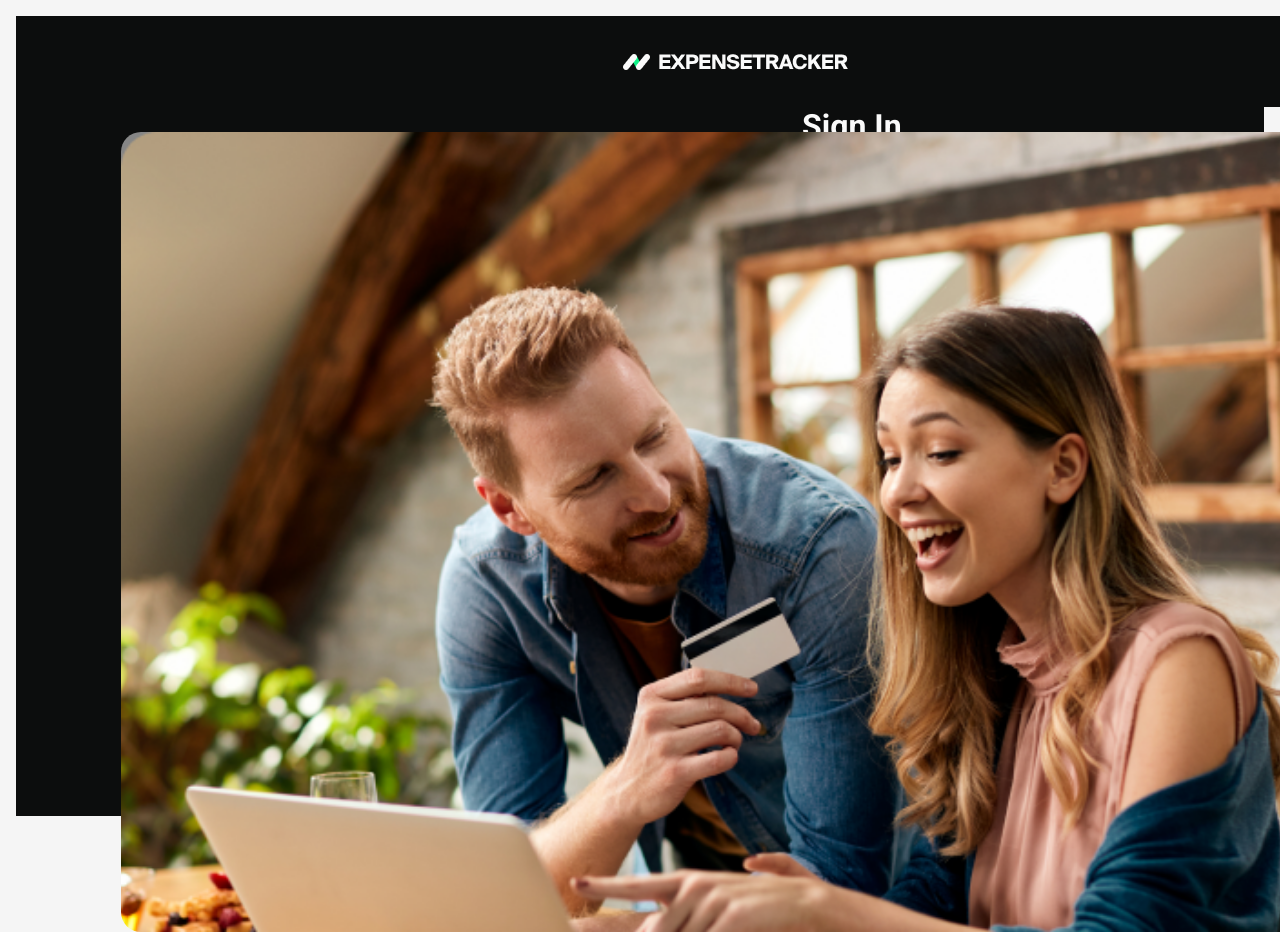
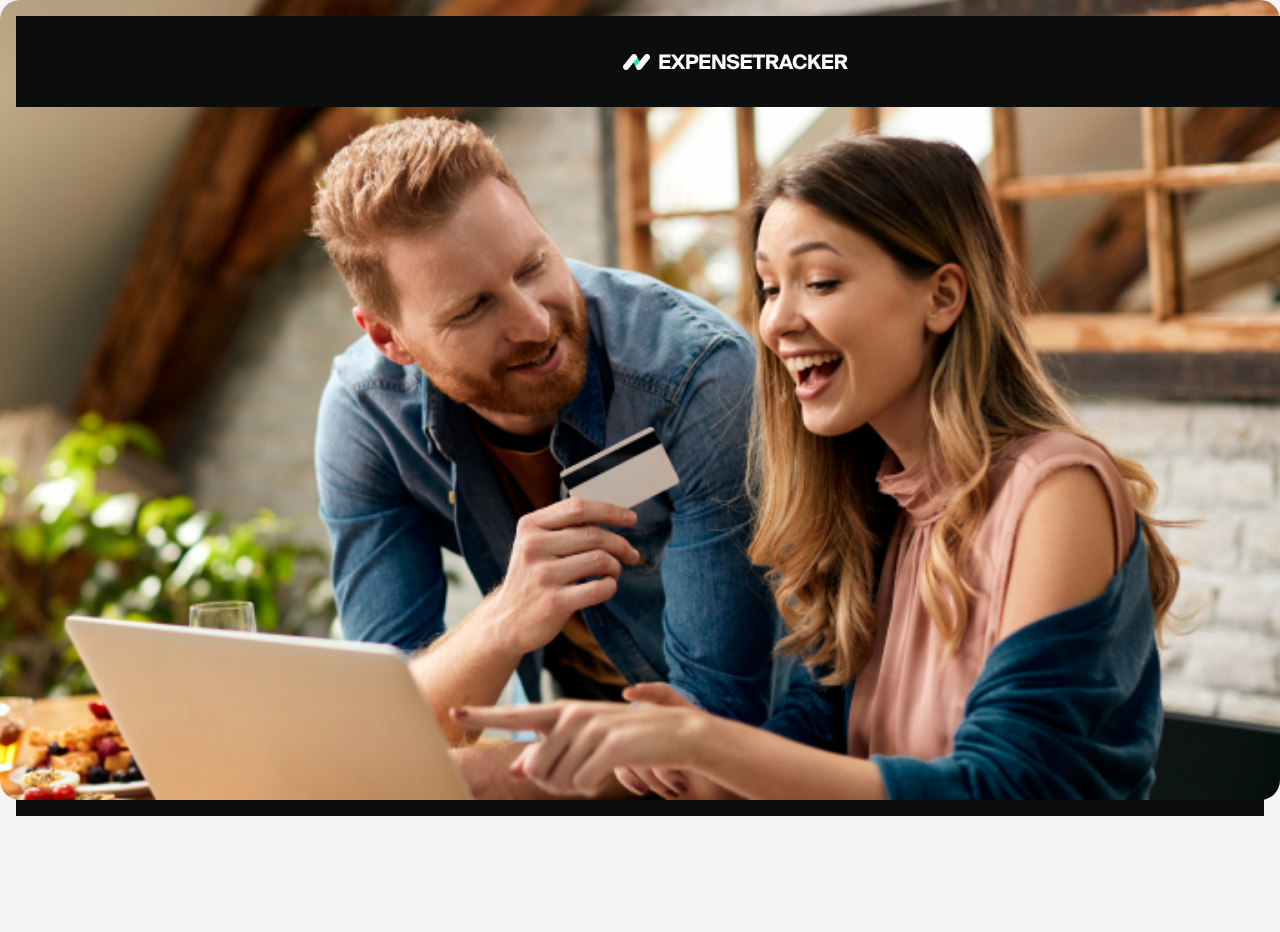
Before and after one commit to Reuelle/expense-tracker, a React (Create React App) app: page /expense-tracker/login in a window 1280 px wide. Shown: the top 932 px of the page. After the commit the page ends 832 px from the top, so only its background shows below. Built offline with nearby package versions, Linux system fonts and the light colour scheme.

Commit message:
Update Decoration.module.css

```diff
--- a/src/components/Decoration/Decoration.module.css
+++ b/src/components/Decoration/Decoration.module.css
@@ -1,16 +1,14 @@
-/* src/components/DecorationComponent/DecorationComponent.module.css */
-
 .backgroundImage {
-  position: absolute;
+  position: fixed; /* Ensures the background image stays in place */
   top: 0;
   left: 0;
-  width: 100%; /* Set width to 100% */
-  height: 100%; /* Set height to 100% */
+  width: 100%; /* Fill the entire width */
+  height: 100%; /* Fill the entire height */
+  background-image: url('path-to-your-image.jpg'); /* Specify the image URL */
   background-size: cover;
   background-repeat: no-repeat;
-  z-index: 1;
-  border-radius: 20px;
-  margin-left: 121px; /* Adjust as needed */
-  margin-top: 132px; /* Adjust as needed */
-  background-color: rgba(255, 255, 255, 0.5); /* Optional: add a background color with transparency */
+  background-position: center; /* Center the background image */
+  z-index: 1; /* Ensure it's behind the form */
+  border-radius: 20px; /* Add rounding if necessary */
+  background-color: rgba(255, 255, 255, 0.5); /* Optional: semi-transparent background color */
 }
```
